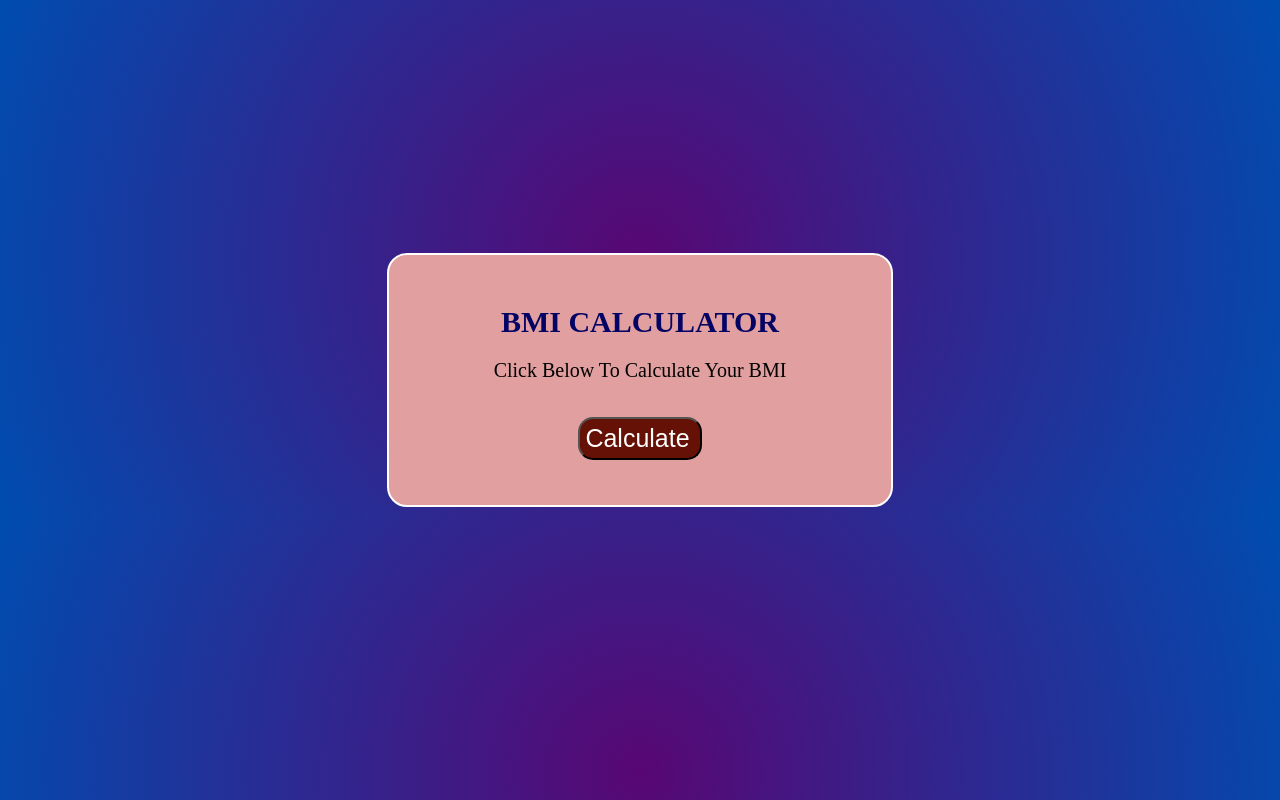
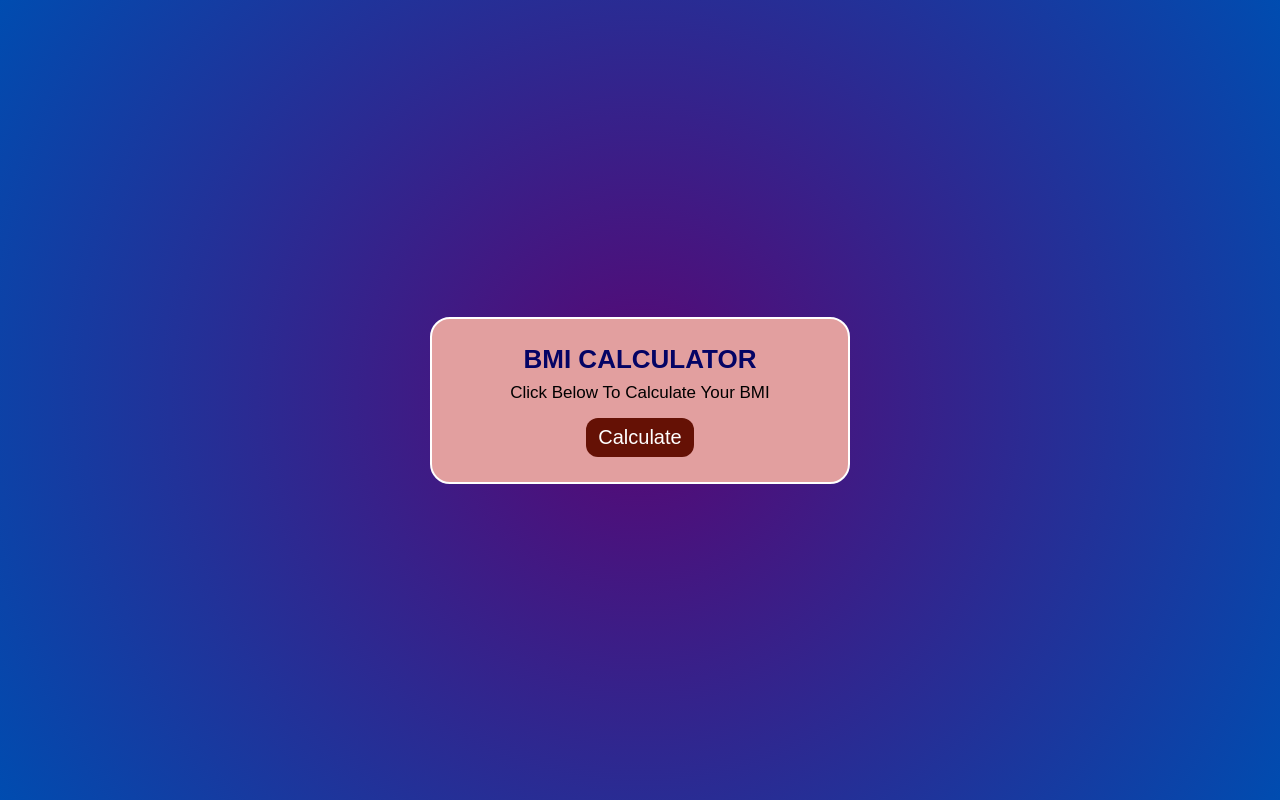
Before and after one commit to Yuvasri494/BMI-calculator, a plain HTML site: page index.html in a window 1280 px wide. Drawn offline with Linux system fonts and the light colour scheme.

Commit message:
Refactor CSS for improved layout and styling

```diff
--- a/style.css
+++ b/style.css
@@ -1,32 +1,71 @@
+*{
+    margin: 0;
+    padding: 0;
+    box-sizing: border-box;
+    font-family: sans-serif;
+}
+
+html, body {
+    height: 100%;
+}
+
+
+.bmibody{
+    min-height: 100vh;
+    background: radial-gradient(circle, rgb(88, 7, 115), rgb(0, 76, 176));
+    display: flex;
+    justify-content: center;
+    align-items: center;
+    padding: 20px;
+}
+
 .container{
+    width: 90%;
+    max-width: 420px;
+    background: rgb(226, 159, 159);
+    border: white solid 2px;
+    border-radius: 20px;
+    padding: 25px;
     text-align: center;
-    margin-top: 20%;
 }
+
+
 .header{
     color: rgb(4, 4, 101);
-    font-size: 30px;
-}
-.container{
-    margin-left: 30%;
-    margin-right: 30%;
-    background: rgb(226, 159, 159);
-    border: white solid 2px;
-    box-shadow: inset;
-    border-radius: 20px;
-    padding: 30px;
+    font-size: 26px;
+    margin-bottom: 8px;
 }
 
+
 .headpara{
+    font-size: 17px;
+    margin-bottom: 15px;
+}
+
+
+.btn{
     font-size: 20px;
-}
-.btn{
-    font-size: 25px;
     color: white;
     background-color: rgb(101, 17, 5);
-    border-radius: 15px;
-    margin: 15px;
-    padding : 5px 10px 5px 5px;
+    border-radius: 12px;
+    padding: 8px 12px;
+    border: none;
+    cursor: pointer;
 }
-.bmibody{
-    background: radial-gradient(circle, rgb(88, 7, 115), rgb(0, 76, 176));
+
+.btn:hover{
+    opacity: 0.9;
 }
+
+
+@media (max-width: 360px){
+    .header{
+        font-size: 22px;
+    }
+    .btn{
+        font-size: 18px;
+    }
+    .container{
+        padding: 18px;
+    }
+}
```
